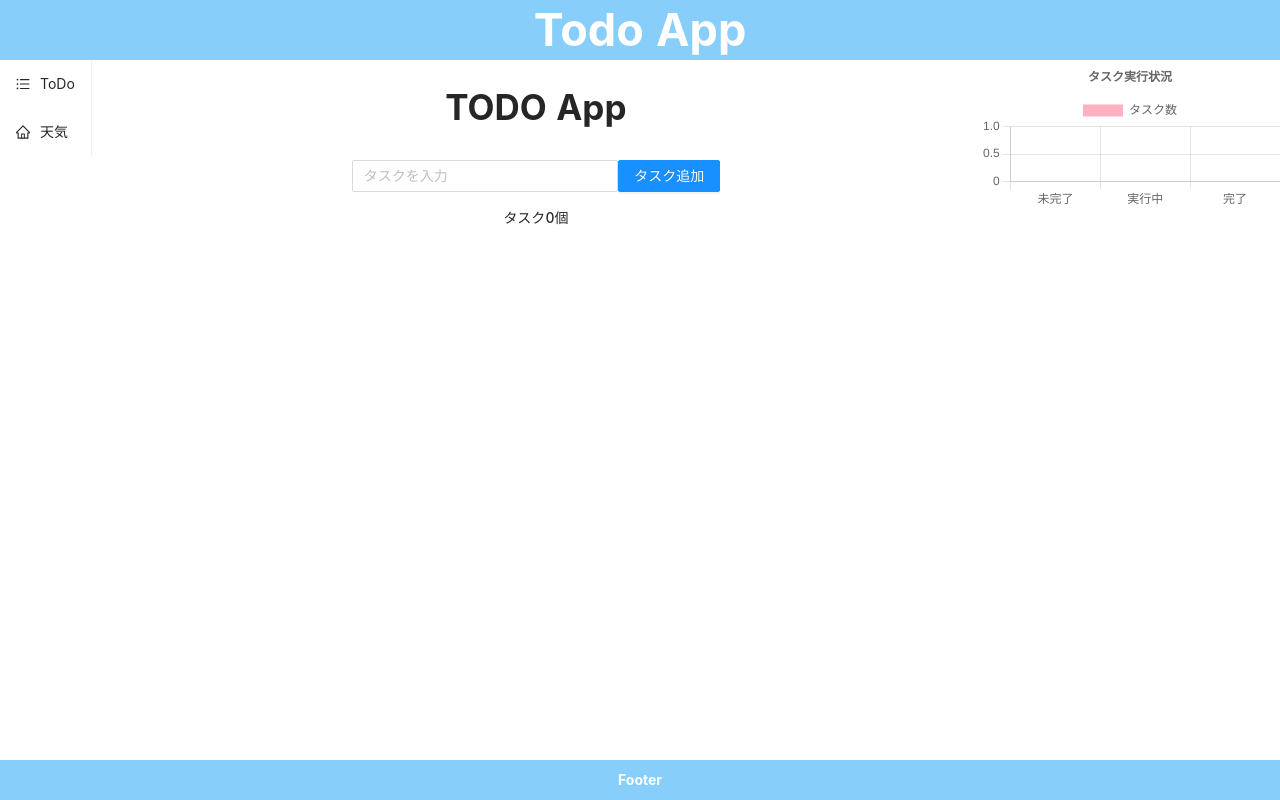
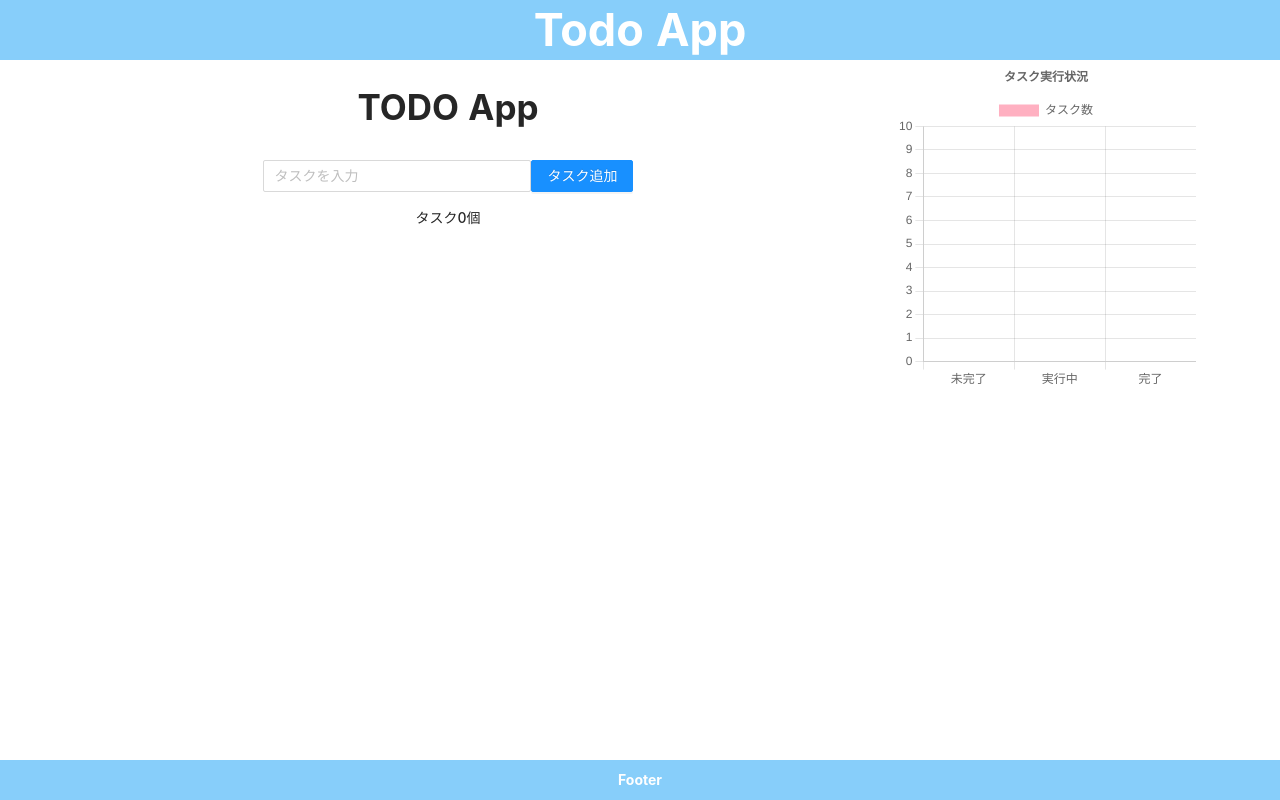
Before and after one commit to yoshihub/nextjstodo, a Next.js app: page / in a window 1280 px wide. Built offline with nearby package versions, Linux system fonts and the light colour scheme.

Commit message:
グラフ調整

```diff
--- a/components/SideMenu.tsx
+++ /dev/null
@@ -1,32 +0,0 @@
-import { Menu } from 'antd';
-import { useRouter } from 'next/router';
-import { HomeOutlined, UnorderedListOutlined } from '@ant-design/icons';
-
-
-
-export const SideMenu=()=>{
-
-  const router = useRouter();
-
-  const handleClick=(info:any)=>{
-    if(info.key==="todo"){
-    router.replace('/');
-    }
-    if(info.key==="weather"){
-    router.replace('/weather');
-    }
-  }
-
-return (
-    <div>
-      <Menu
-      onClick={handleClick}
-      items={[
-        {label:"ToDo",key:"todo",icon:<UnorderedListOutlined/>},
-        {label:"天気",key:"weather",icon:<HomeOutlined/>},
-      ]}
-      ></Menu>
-    </div>
-  )
-
-}
--- a/pages/graph.tsx
+++ b/components/graph.tsx
@@ -25,6 +25,15 @@ const randomEmail = faker.internet.email();
 
 export const options = {
   responsive: false,
+  scales: {
+    y: {
+      min: 0,
+      max: 10,
+      ticks: {
+        stepSize: 1
+      }
+    },
+  },
   plugins: {
     legend: {
       position: 'top' as const,
@@ -37,7 +46,6 @@ export const options = {
 };
 
 const labels = ['未完了', '実行中', '完了'];
-
 
 
 export function Graph(props) {
@@ -53,5 +61,5 @@ export function Graph(props) {
     },
   ],
 };
-  return <Bar options={options} data={data} />;
+  return <Bar height={330} options={options} data={data} />;
 }
--- a/pages/index.tsx
+++ b/pages/index.tsx
@@ -1,13 +1,12 @@
 import type { NextPage } from 'next'
 import { useCallback, useState } from 'react'
-import styles from '../styles/Home.module.css'
-import { Button, DatePicker, Input, TimePicker, Select,Popconfirm, Typography,Form,message} from 'antd';
+import { Button, DatePicker, Input, TimePicker,Popconfirm,Form,message} from 'antd';
 import { DeleteOutlined } from '@ant-design/icons'
 import { Header } from '../components/Header';
-import { SideMenu } from '../components/SideMenu';
 import { Footer } from '../components/Footer';
 import React from 'react';
-import {Graph} from './graph';
+import { Graph } from '../components/graph';
+
 
 
 
@@ -93,17 +92,11 @@ const Home: NextPage = () => {
   }
 
 
-
-
-
-
-
   return (
     <div style={{ display: "flex", flexDirection: "column", flex: 1, height: '100vh' }}>
       <Header title="TODO" />
       <div style={{ display: "flex", flexDirection: "row", flex: 1 }}>
-        <SideMenu />
-        <div style={{ textAlign: 'center', width: '85%' }}>
+        <div style={{ textAlign: 'center', width: '70%' }}>
           <h1 style={{ marginTop: 20, marginBottom: 25, fontWeight: 'bold', fontSize: 35 }}>TODO App</h1>
           <form
             onSubmit={(e) => {
@@ -124,7 +117,7 @@ const Home: NextPage = () => {
             return (
               <div key={todo.id} style={{ marginBottom: 17 }}>
                 <Form>
-                <select value={todo.taskState} onChange={(e) =>handleSelect(todo.id, e.target.value)}>
+                <select style={{textAlign:"-webkit-center"}}　value={todo.taskState} onChange={(e) =>handleSelect(todo.id, e.target.value)}>
                   <option value="">--状態を選択--</option>
                   <option value="未完了">未完了</option>
                   <option value="実行中">実行中</option>
@@ -148,7 +141,6 @@ const Home: NextPage = () => {
           })}
         </div>
 
-          {/* グラフ試作 */}
           <Graph
           mikan={Object.keys(todos.filter((todo) => {
           return todo.taskState == "未完了";
@@ -161,7 +153,6 @@ const Home: NextPage = () => {
           })).length}
           />
 
-
       </div>
       <Footer />
     </div>
```
